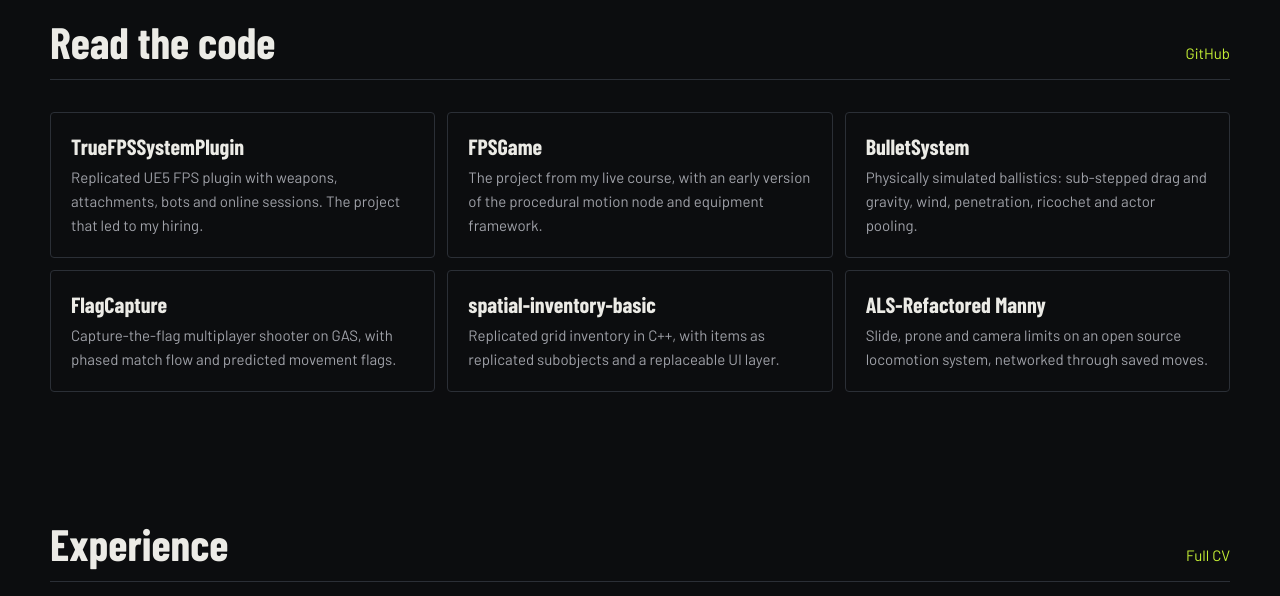
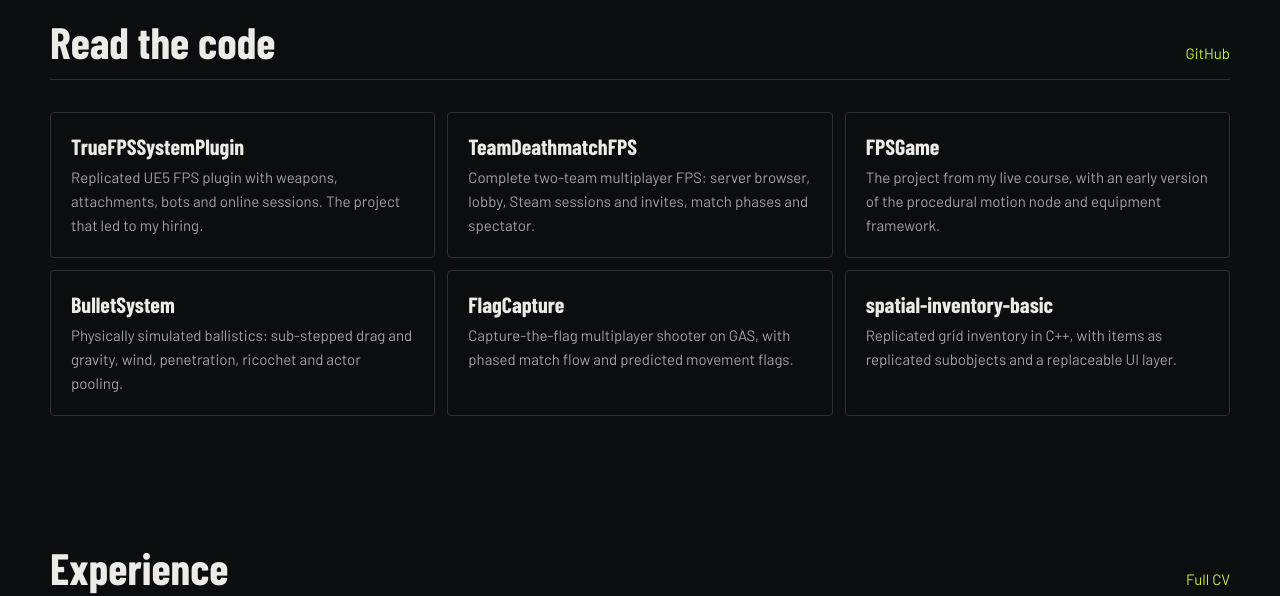
Before and after one commit to tornellihenrique/tornellihenrique.github.io, an Astro site: page / in a window 1280 px wide. Shown: the part 4860-5456 px from the top of the page. Built offline with nearby package versions, Linux system fonts and the light colour scheme; Astro itself is replaced by a stand-in of ours.

Commit message:
Link the team deathmatch code

```diff
--- a/src/content/work/team-deathmatch-fps.md
+++ b/src/content/work/team-deathmatch-fps.md
@@ -11,6 +11,8 @@ preview: /media/team-deathmatch/match
 media:
   - { type: clip, src: /media/team-deathmatch/match, caption: A match with friends. }
   - { type: clip, src: /media/team-deathmatch/lobby, caption: 'Server browser, lobby, team selection and spawn.' }
+links:
+  - { label: Source on GitHub, href: 'https://github.com/tornellihenrique/TeamDeathmatchFPS' }
 ---
 
 ## Problem
--- a/src/data/profile.ts
+++ b/src/data/profile.ts
@@ -218,6 +218,11 @@ export const codeSamples = [
     href: 'https://github.com/tornellihenrique/TrueFPSSystemPlugin',
   },
   {
+    title: 'TeamDeathmatchFPS',
+    text: 'Complete two-team multiplayer FPS: server browser, lobby, Steam sessions and invites, match phases and spectator.',
+    href: 'https://github.com/tornellihenrique/TeamDeathmatchFPS',
+  },
+  {
     title: 'FPSGame',
     text: 'The project from my live course, with an early version of the procedural motion node and equipment framework.',
     href: 'https://github.com/tornellihenrique/FPSGame',
@@ -236,11 +241,6 @@ export const codeSamples = [
     title: 'spatial-inventory-basic',
     text: 'Replicated grid inventory in C++, with items as replicated subobjects and a replaceable UI layer.',
     href: 'https://github.com/tornellihenrique/spatial-inventory-basic',
-  },
-  {
-    title: 'ALS-Refactored Manny',
-    text: 'Slide, prone and camera limits on an open source locomotion system, networked through saved moves.',
-    href: 'https://github.com/SlapStudios/ALS-Refactored-Manny',
   },
 ];
 
```
